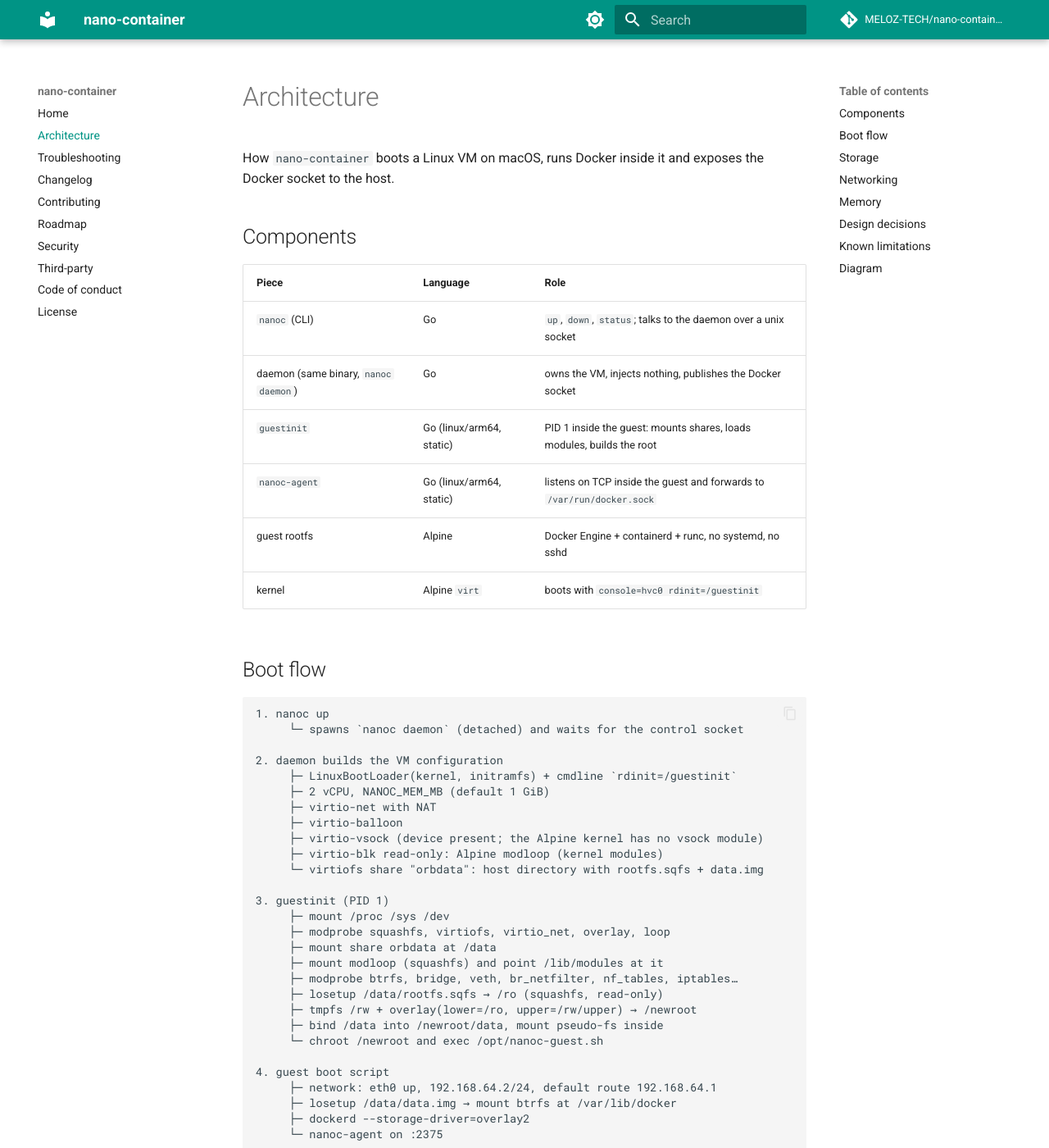
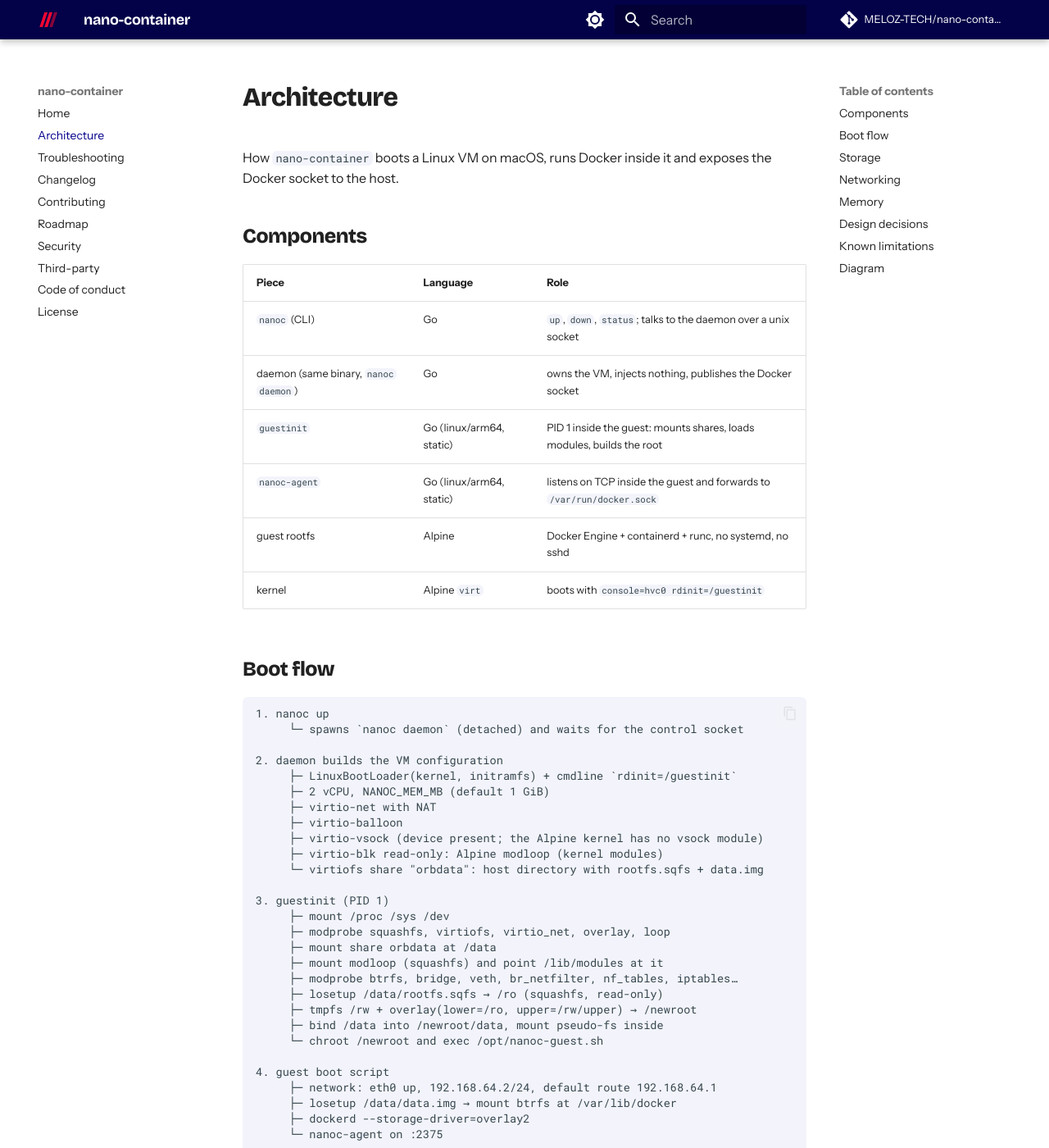
Before and after one commit to MELOZ-TECH/meloz-nano-cli, an MkDocs documentation site: the page built from docs/ARCHITECTURE.md, in a window 1280 px wide and 1400 px high. Shown: the whole window at 82% size. Built offline with MkDocs 1.6.1 and Material for MkDocs 9.7.7, drawn with Linux system fonts in a browser that asks for light colours; comment, search, counter and statistics services are not loaded; some of the changed text lies outside the part shown.

Commit message:
docs: apply the MELOZ nano visual identity to README, diagrams and docs site
- logo lockup from nano.meloz.com.br (light and dark, text as outlines)
- README header with <picture>, brand-coloured badges and an animated
  terminal demo rendered from a real recording (demo/nanoc-quickstart.cast)
- architecture.svg redrawn in the brand palette, plus an animated SMIL
  diagram of a docker run crossing host -> virtio-vsock -> guest
- 1280x640 social preview, favicon and Material theme colours/fonts
- docs workflow swaps <picture> for Material's only-light/only-dark images

Co-Authored-By: Claude Opus 5.5 <noreply@anthropic.com>

```diff
--- /dev/null
+++ b/docs/stylesheets/brand.css
@@ -0,0 +1,55 @@
+/* Identidade visual MELOZ nano (nano.meloz.com.br) */
+@import url("https://fonts.googleapis.com/css2?family=Bricolage+Grotesque:opsz,wght@12..96,700;12..96,800&display=swap");
+
+:root {
+  --nano-ink: #030148;
+  --nano-indigo: #07038c;
+  --nano-red: #f20732;
+  --nano-teal: #32bcad;
+  --nano-paper: #f3f4fb;
+}
+
+[data-md-color-scheme="default"] {
+  --md-primary-fg-color: var(--nano-ink);
+  --md-primary-fg-color--light: var(--nano-indigo);
+  --md-primary-fg-color--dark: #02012e;
+  --md-accent-fg-color: var(--nano-red);
+  --md-typeset-a-color: var(--nano-indigo);
+  --md-code-bg-color: var(--nano-paper);
+}
+
+[data-md-color-scheme="slate"] {
+  --md-primary-fg-color: var(--nano-ink);
+  --md-primary-fg-color--light: var(--nano-indigo);
+  --md-primary-fg-color--dark: #02012e;
+  --md-accent-fg-color: var(--nano-red);
+  --md-typeset-a-color: #8f8cff;
+  --md-default-bg-color: #06052b;
+  --md-code-bg-color: #0b0a3d;
+}
+
+.md-header,
+.md-tabs {
+  background: var(--nano-ink);
+}
+
+.md-typeset h1,
+.md-typeset h2,
+.md-typeset h3,
+.md-header__topic {
+  font-family: "Bricolage Grotesque", var(--md-text-font-family), sans-serif;
+  font-weight: 800;
+  letter-spacing: -0.02em;
+}
+
+.md-typeset h1 {
+  color: inherit;
+}
+
+.md-typeset a:hover {
+  color: var(--nano-red);
+}
+
+.md-typeset code {
+  border-radius: 0.3rem;
+}
--- a/mkdocs.yml
+++ b/mkdocs.yml
@@ -7,14 +7,21 @@ edit_uri: edit/main/docs/
 
 theme:
   name: material
+  logo: img/logo-mark.svg
+  favicon: img/favicon.svg
+  font:
+    text: Instrument Sans
+    code: Roboto Mono
   palette:
     - scheme: default
-      primary: teal
+      primary: custom
+      accent: custom
       toggle:
         icon: material/brightness-7
         name: dark mode
     - scheme: slate
-      primary: teal
+      primary: custom
+      accent: custom
       toggle:
         icon: material/brightness-4
         name: light mode
@@ -48,5 +55,8 @@ markdown_extensions:
           class: mermaid
           format: !!python/name:pymdownx.superfences.fence_code_format
 
+extra_css:
+  - stylesheets/brand.css
+
 plugins:
   - search
```
Also changed, not shown: README.md (+45 -11 lines), docs/ARCHITECTURE.md (+5 -1 lines), docs/architecture.svg, docs/img/docker-run-flow.svg (added), docs/img/favicon.svg (added), docs/img/logo-dark.svg (added), docs/img/logo-light.svg (added), docs/img/logo-mark.svg (added), docs/img/social-preview.png (added), docs/img/social-preview.svg (added), docs/img/terminal-demo.svg (added), 2 other files.
